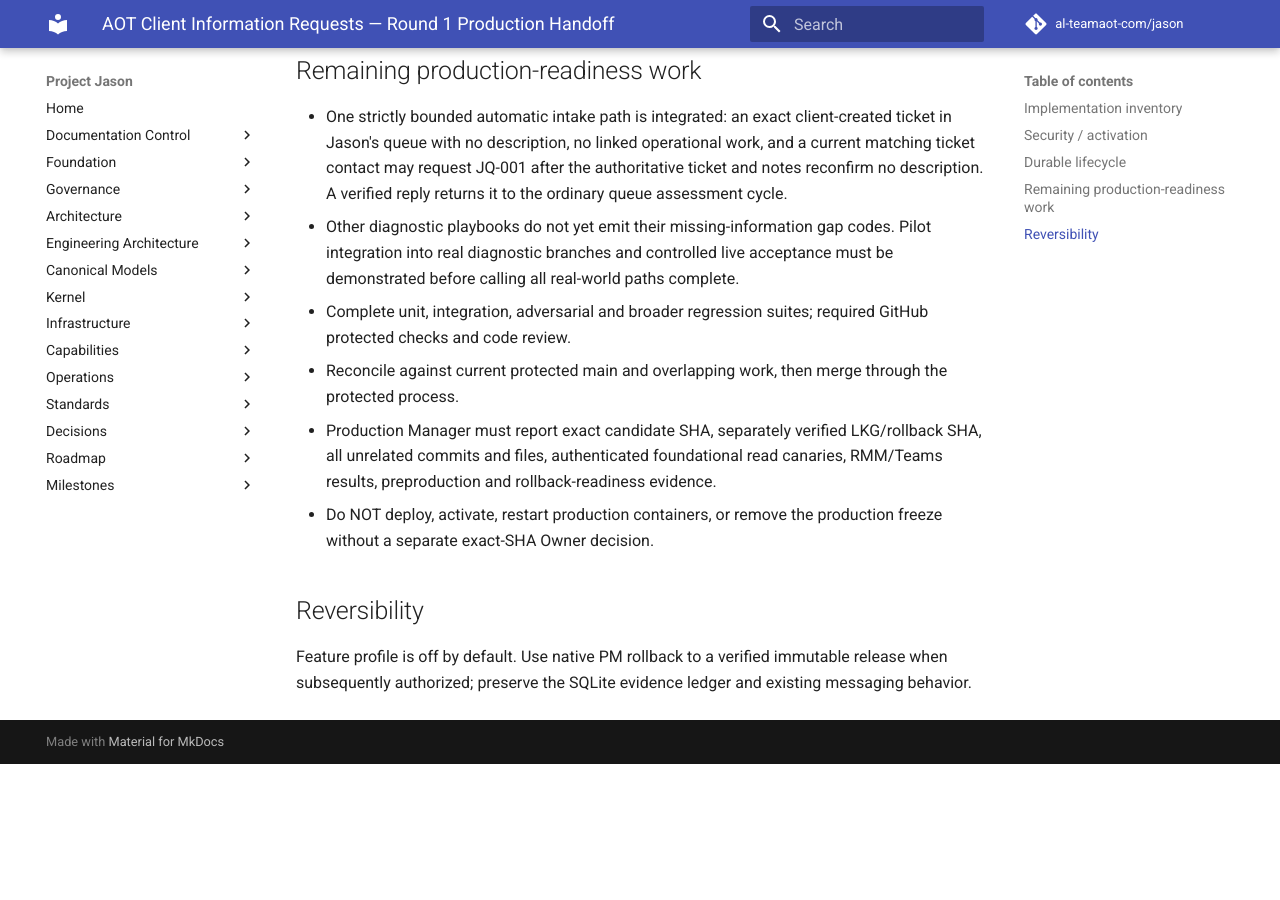
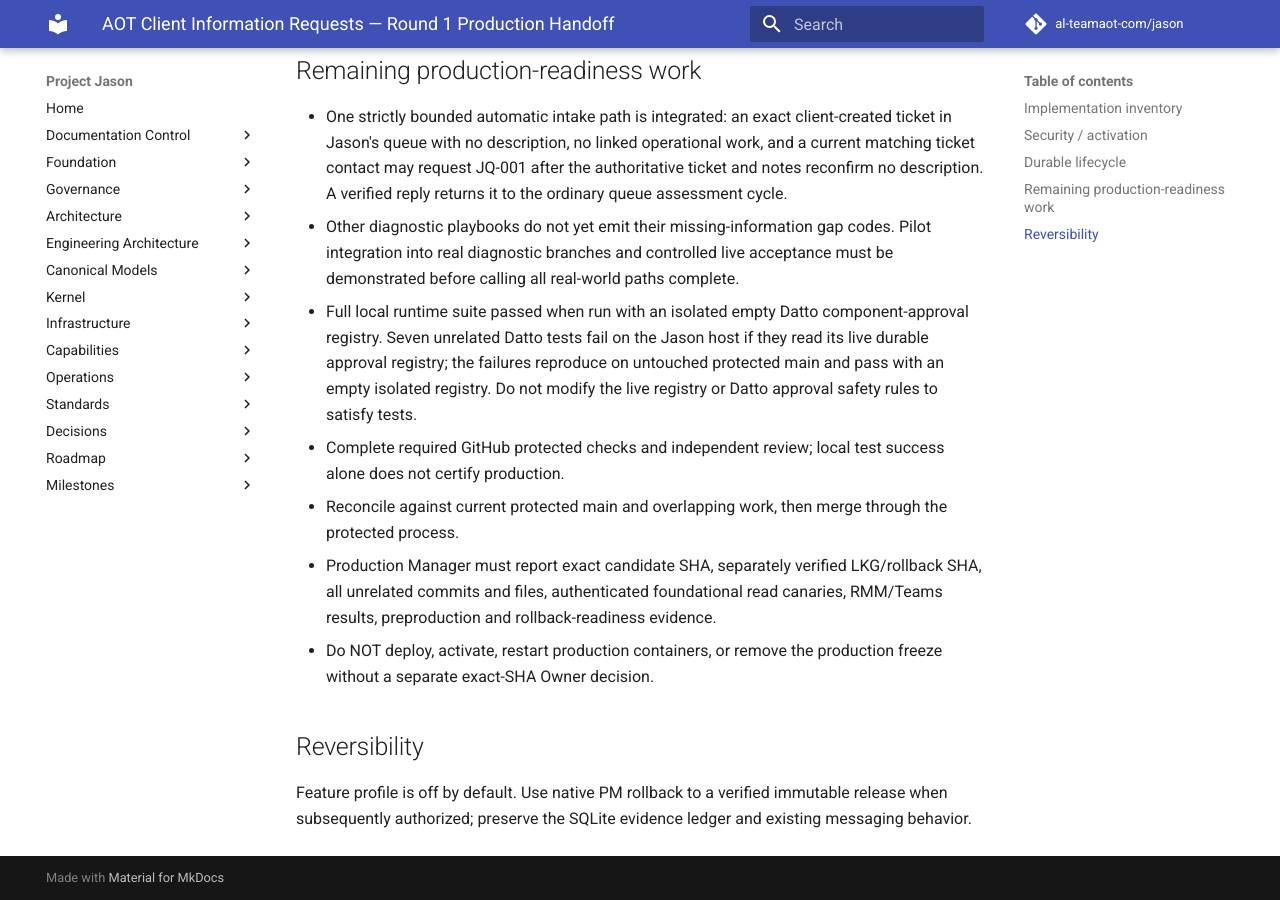
Before and after one commit to al-teamaot-com/jason, an MkDocs documentation site: the page built from docs/operations/AOT-Client-Information-Requests-Round1.md, in a window 1280 px wide and 900 px high, scrolled down 1425 px. Built offline with MkDocs 1.6.1 and Material for MkDocs 9.7.7, drawn with Linux system fonts in a browser that asks for light colours; comment, search, counter and statistics services are not loaded; before the commit the page ends 2189 px from its top, so only the background shows below that.

Commit message:
Document isolated Datto test-registry acceptance and retain PM freeze

```diff
--- a/docs/operations/AOT-Client-Information-Requests-Round1.md
+++ b/docs/operations/AOT-Client-Information-Requests-Round1.md
@@ -30,7 +30,8 @@ Read authoritative ticket, contact, notes and notification history. Reserve ques
 
 - One strictly bounded automatic intake path is integrated: an exact client-created ticket in Jason's queue with no description, no linked operational work, and a current matching ticket contact may request JQ-001 after the authoritative ticket and notes reconfirm no description. A verified reply returns it to the ordinary queue assessment cycle.
 - Other diagnostic playbooks do not yet emit their missing-information gap codes. Pilot integration into real diagnostic branches and controlled live acceptance must be demonstrated before calling all real-world paths complete.
-- Complete unit, integration, adversarial and broader regression suites; required GitHub protected checks and code review.
+- Full local runtime suite passed when run with an isolated empty Datto component-approval registry. Seven unrelated Datto tests fail on the Jason host if they read its live durable approval registry; the failures reproduce on untouched protected main and pass with an empty isolated registry. Do not modify the live registry or Datto approval safety rules to satisfy tests.
+- Complete required GitHub protected checks and independent review; local test success alone does not certify production.
 - Reconcile against current protected main and overlapping work, then merge through the protected process.
 - Production Manager must report exact candidate SHA, separately verified LKG/rollback SHA, all unrelated commits and files, authenticated foundational read canaries, RMM/Teams results, preproduction and rollback-readiness evidence.
 - Do NOT deploy, activate, restart production containers, or remove the production freeze without a separate exact-SHA Owner decision.
```
